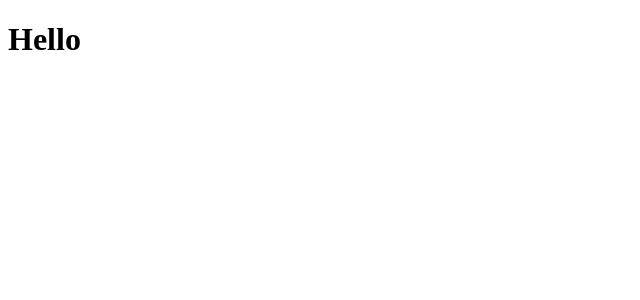
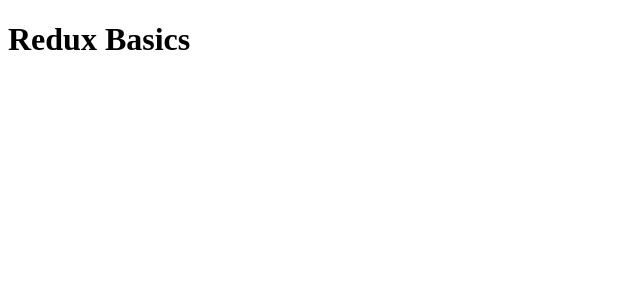
Before and after one commit to DenBulaev/store, a React (Create React App) app: page / in a window 1280 px wide. Shown: the top 300 px of the page, without its empty margins (0-640 px from the left). Built offline with nearby package versions, Linux system fonts and the light colour scheme.

Commit message:
h1 text updated

```diff
--- a/src/App.js
+++ b/src/App.js
@@ -11,7 +11,7 @@ const App = function () {
   store.dispatch(actions.add(40));
   store.dispatch(actions.clear());
   return (
-    <h1>Hello</h1>
+    <h1>Redux Basics</h1>
   );
 };
 
--- a/src/store.js
+++ b/src/store.js
@@ -5,7 +5,7 @@ const ADD = 'add';
 const TAKE = 'take';
 const CLEAR = 'clear';
 
-// action creater
+// actions creater
 export const actions = {
   add: (value) => ({ type: ADD, value }),
   take: (value) => ({ type: TAKE, value }),
```
Also changed, not shown: 1 other file (tests, documents, lock files or other folders).
